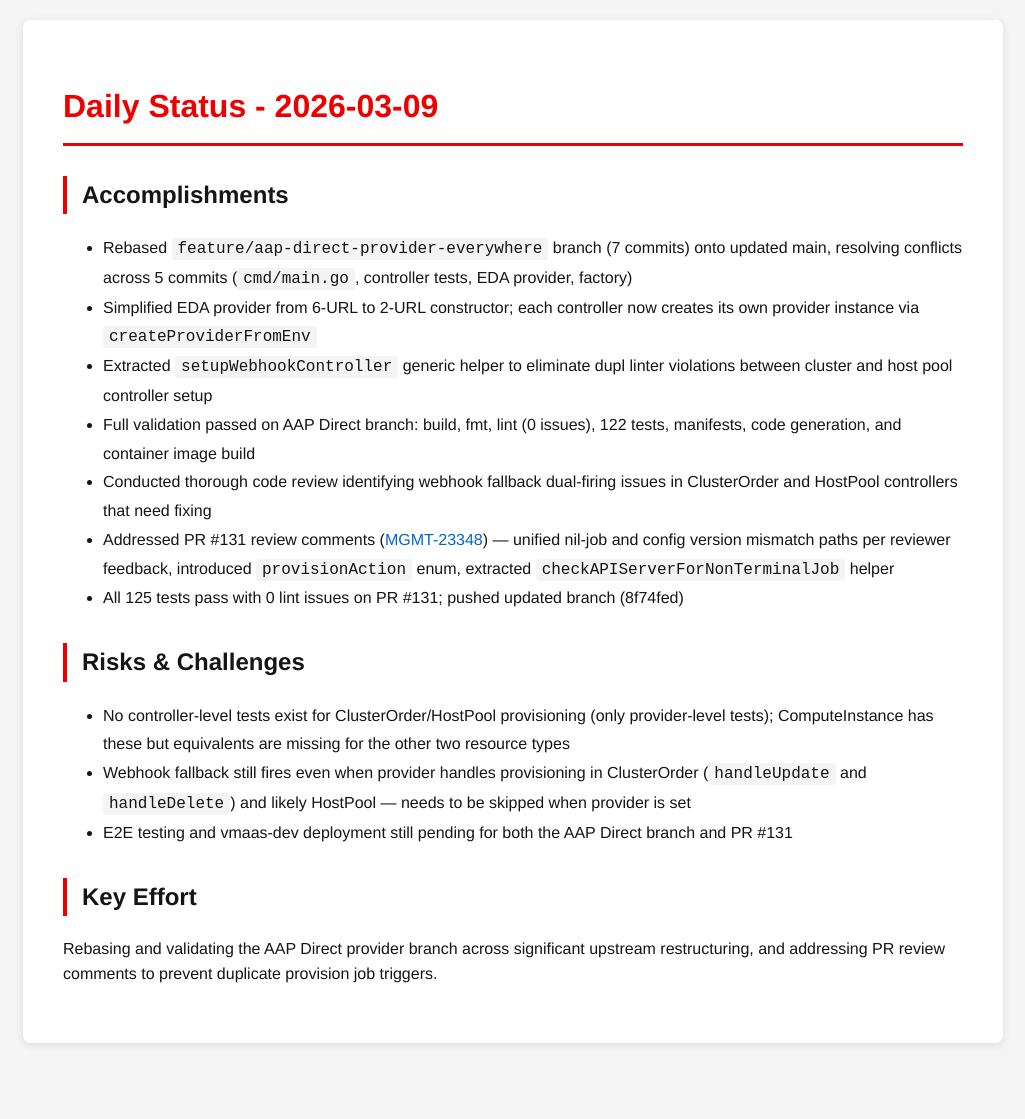
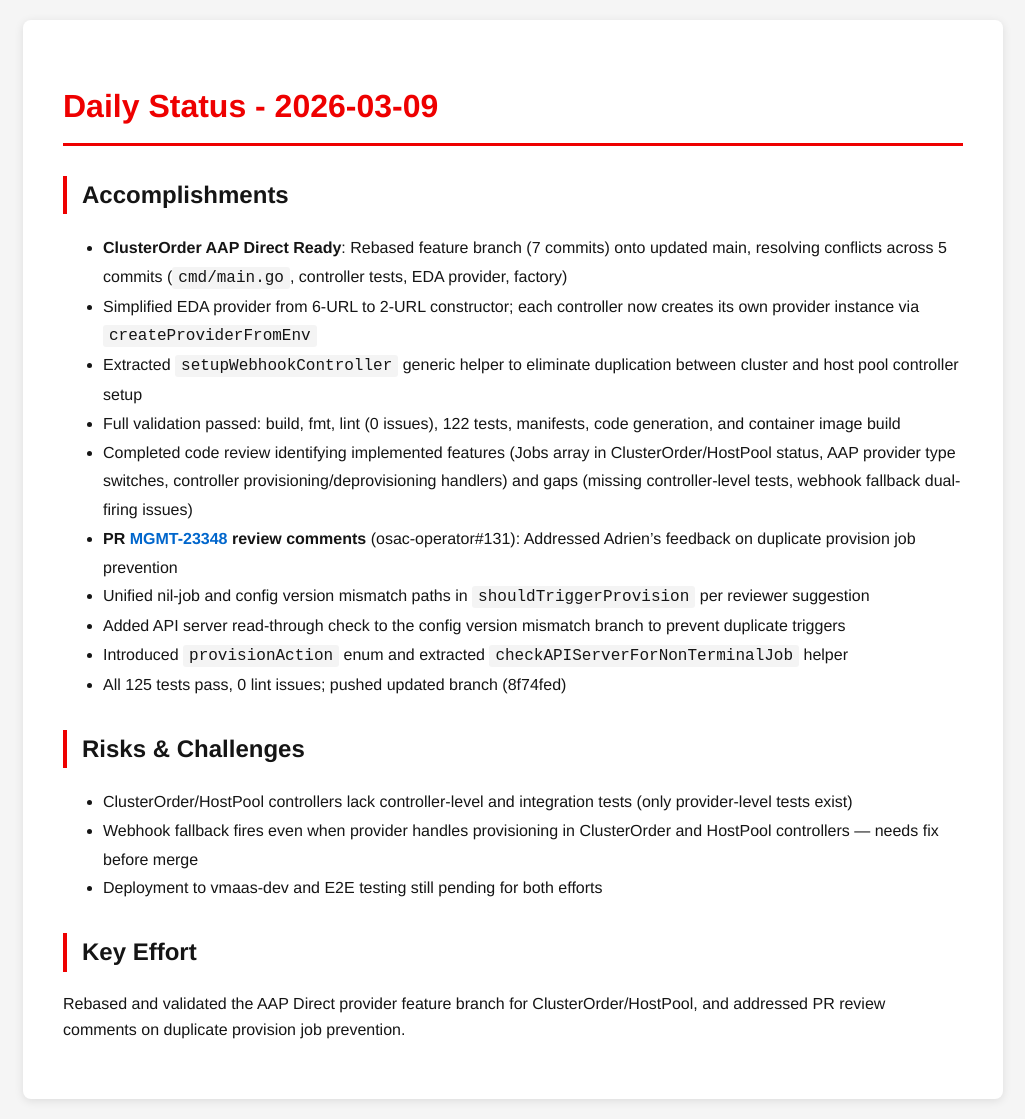
Before and after one commit to tzvatot/daily-status, a Jekyll site: the page built from 2026-03-09.md, in a window 1280 px wide. Shown: the whole page, without its empty margins (127-1152 px from the left). Built offline with Jekyll 4.4.1, drawn with Linux system fonts in a browser that asks for light colours; before the commit the page ends 1063 px from its top, so only the background shows below that.

Commit message:
Daily status update - 2026-03-09

```diff
--- a/2026-03-09.md
+++ b/2026-03-09.md
@@ -7,18 +7,21 @@
 # Daily Status - 2026-03-09
 
 ## Accomplishments
-- Rebased `feature/aap-direct-provider-everywhere` branch (7 commits) onto updated main, resolving conflicts across 5 commits (`cmd/main.go`, controller tests, EDA provider, factory)
+- **ClusterOrder AAP Direct Ready**: Rebased feature branch (7 commits) onto updated main, resolving conflicts across 5 commits (`cmd/main.go`, controller tests, EDA provider, factory)
 - Simplified EDA provider from 6-URL to 2-URL constructor; each controller now creates its own provider instance via `createProviderFromEnv`
-- Extracted `setupWebhookController` generic helper to eliminate dupl linter violations between cluster and host pool controller setup
-- Full validation passed on AAP Direct branch: build, fmt, lint (0 issues), 122 tests, manifests, code generation, and container image build
-- Conducted thorough code review identifying webhook fallback dual-firing issues in ClusterOrder and HostPool controllers that need fixing
-- Addressed PR #131 review comments ([MGMT-23348](https://issues.redhat.com/browse/MGMT-23348)) — unified nil-job and config version mismatch paths per reviewer feedback, introduced `provisionAction` enum, extracted `checkAPIServerForNonTerminalJob` helper
-- All 125 tests pass with 0 lint issues on PR #131; pushed updated branch (8f74fed)
+- Extracted `setupWebhookController` generic helper to eliminate duplication between cluster and host pool controller setup
+- Full validation passed: build, fmt, lint (0 issues), 122 tests, manifests, code generation, and container image build
+- Completed code review identifying implemented features (Jobs array in ClusterOrder/HostPool status, AAP provider type switches, controller provisioning/deprovisioning handlers) and gaps (missing controller-level tests, webhook fallback dual-firing issues)
+- **PR [MGMT-23348](https://issues.redhat.com/browse/MGMT-23348) review comments** (osac-operator#131): Addressed Adrien's feedback on duplicate provision job prevention
+- Unified nil-job and config version mismatch paths in `shouldTriggerProvision` per reviewer suggestion
+- Added API server read-through check to the config version mismatch branch to prevent duplicate triggers
+- Introduced `provisionAction` enum and extracted `checkAPIServerForNonTerminalJob` helper
+- All 125 tests pass, 0 lint issues; pushed updated branch (8f74fed)
 
 ## Risks & Challenges
-- No controller-level tests exist for ClusterOrder/HostPool provisioning (only provider-level tests); ComputeInstance has these but equivalents are missing for the other two resource types
-- Webhook fallback still fires even when provider handles provisioning in ClusterOrder (`handleUpdate` and `handleDelete`) and likely HostPool — needs to be skipped when provider is set
-- E2E testing and vmaas-dev deployment still pending for both the AAP Direct branch and PR #131
+- ClusterOrder/HostPool controllers lack controller-level and integration tests (only provider-level tests exist)
+- Webhook fallback fires even when provider handles provisioning in ClusterOrder and HostPool controllers — needs fix before merge
+- Deployment to vmaas-dev and E2E testing still pending for both efforts
 
 ## Key Effort
-Rebasing and validating the AAP Direct provider branch across significant upstream restructuring, and addressing PR review comments to prevent duplicate provision job triggers.
+Rebased and validated the AAP Direct provider feature branch for ClusterOrder/HostPool, and addressed PR review comments on duplicate provision job prevention.
```
